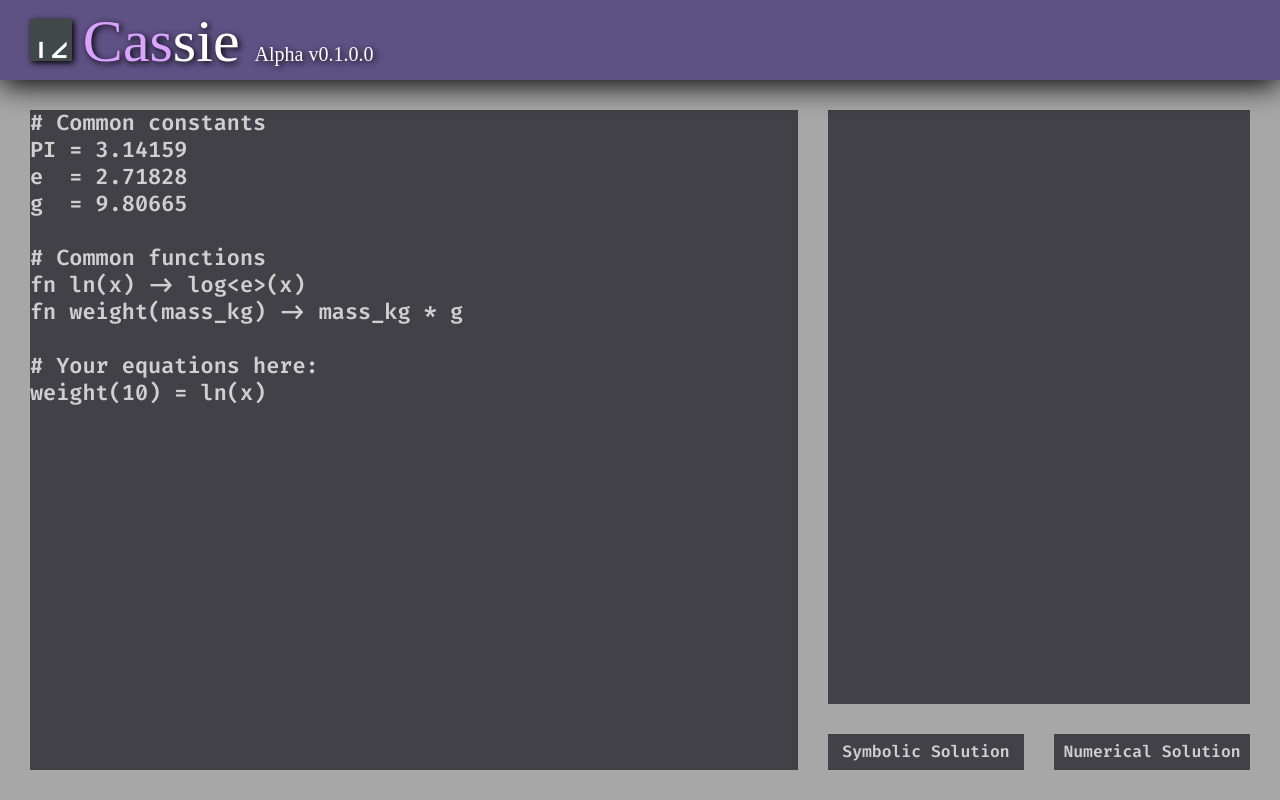
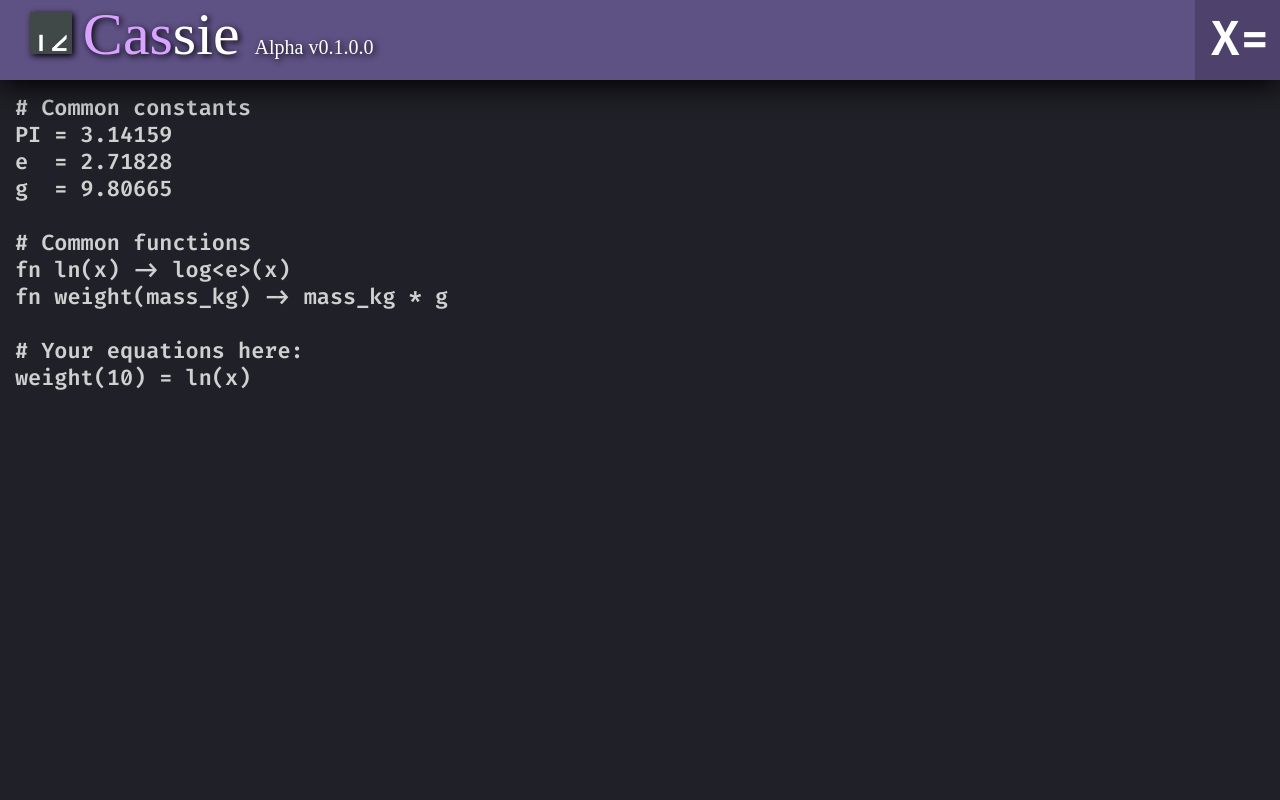
Before and after one commit to ForceOverArea/cassie, a plain HTML site: page root/index.html in a window 1280 px wide. Drawn offline with Linux system fonts and the light colour scheme.

Commit message:
initial commit for web gui refactor

```diff
--- a/root/index.html
+++ b/root/index.html
@@ -5,13 +5,13 @@
   <meta name="viewport" content="width=device-width, initial-scale=1.0">
   <title>CASsie v0.1.0.0</title>
   <link rel="shortcut icon" href="public/assets/images/cassie_logo_lighter.ico" type="image/x-icon">
-  <link rel="stylesheet" href="./public/style.css">
+  <link rel="stylesheet" href="./public/style/style.css">
   <script type="module" src="./public/index.js" defer></script>
 </head>
 <body>
   <div id="outermost" class="outermost top-left debug">
     <span id="titlebar" class="titlebar top-left debug">
-      <div class="title-inner">
+      <span class="title-inner">
         <span>
           <img src="public/assets/images/cassie_logo_lighter.png"
             alt="the cassie logo: a winking computer terminal"
@@ -21,10 +21,9 @@
           <span class="title-alt">Cas</span>sie
           <span class="version-tag">Alpha v0.1.0.0</span>
         </span>
-      </div>
       </span>
-    <div id="app-view" class="app-view top-left debug">
-      <div id="editor-border" class="editor-border border debug">
+      <span class="title-soln-menu-toggle"> X=</span>
+    </span>
     <div id="editor-pane" class="editor-pane debug" contenteditable="true" spellcheck="false">
       <div># Common constants</div>
       <div>PI = 3.14159</div>
@@ -38,20 +37,9 @@
       <div># Your equations here:</div>
       <div>weight(10) = ln(x)<br></div>
     </div>
-      </div>
-      <div id="soln-border" class="soln-border border debug">
-        <div id="soln-pane" class="soln-pane debug"></div>
-        <div id="toggle-border" class="toggle-border debug">
-          <div id="soln-toggle" class="soln-toggle debug">
-            <div id="symbolic-toggle" class="toggle-option-border l">
-              <div id="toggle-option" class="toggle-option quick-fill clickable">Symbolic Solution</div>
-            </div>
-            <div id="numeric-toggle" class="toggle-option-border r">
-              <div id="toggle-option" class="toggle-option quick-fill clickable">Numerical Solution</div>
-            </div>
-          </div>
-        </div>
-      </div>
+    <div id="soln-view" class="soln-view">
+      <div></div>
+      <div></div>
     </div>
   </div>
 </body>
--- a/root/public/domElements.js
+++ b/root/public/domElements.js
@@ -1,6 +1,6 @@
 // IDs to important parts of the GUI
 const EDITOR_ID = "editor-pane";
-const SOLN_PANE_ID = "soln-pane";
+const SOLN_PANE_ID = "soln-view";
 const SYMBOLIC_TOGGLE_ID = "symbolic-toggle";
 const NUMERIC_TOGGLE_ID = "numeric-toggle";
 // Export references to important GUI elements
--- a/root/public/style.css
+++ /dev/null
@@ -1,194 +0,0 @@
-:root {
-    color: white;
-    /* background-image: url('assets/images/abstract-white-wave-or-wavy-line-background-and-texture-vector-1307380358.jpg'); */
-    background-color: white;
-}
-
-@font-face {
-    font-family: 'FiraCode';
-    src: url('assets/fonts/FiraCode-SemiBold.ttf');
-}
-
-[contenteditable] {
-    outline: 0px solid transparent;
-}
-
-.outermost {
-    /* position */
-    position: absolute;
-    top: 0px;
-    left: 0px;
-    /* size */
-    height: 100vh;
-    width: 100%;
-    /* alignment */
-    display: flex;
-    flex-direction: column;
-    justify-content: center;
-    text-align: left;
-
-    background-color: #808080B0;
-}
-
-.titlebar {
-    /* size */
-    height: 80px;
-    width: 100%;
-    /* alignment */
-    /* padding-top: 15px; */
-    background-color: #5E5184;
-    filter: drop-shadow(0px 5px 15px black);
-}
-
-.title-inner {
-    padding-top: 7px;
-    padding-left: 30px;
-
-    filter: drop-shadow(2px 2px 3px black);
-}
-
-.title {
-    /* cool font */
-    font-family: 'Times New Roman';
-    font-size: 60px;
-    /* alignment */
-    padding-left: 7px;
-}
-
-.title-alt {
-    /* text color for CAS in CASsie */
-    color: #daa3ff;
-}
-
-.version-tag {
-    font-size: 20px;
-}
-
-.app-view {
-    flex: 1;
-    display: flex;
-    flex-direction: row;
-
-    font-family: 'FiraCode';
-    color: #D0D0D0;
-    /* background-color: black; */
-    padding-top: 30px;
-    padding-bottom: 30px;
-}
-
-.editor-border {
-    /* size */
-    width: 60%;
-    /* alignment */
-    padding-left: 30px;
-    padding-right: 30px;
-}
-
-.editor-pane {
-    font-size: 16pt;
-
-    color: #D0D0D0;
-    background-color: #202028C0;
-
-    height: 100%;
-}
-
-.soln-border {
-    flex: 1;
-    display: flex;
-    flex-flow: column;
-
-    padding-right: 30px;
-}
-
-.soln-pane {
-    flex: 1;
-    display: flex;
-    flex-direction: column;
-    align-items: center;
-
-    font-size: 16pt;
-    flex-basis: 80%;
-    flex-shrink: 0;
-
-    color: #D0D0D0;
-    background-color: #202028C0;
-}
-
-.toggle-border {
-    flex: 1;
-    display: flex;
-}
-
-.soln-toggle {
-    flex: 1;
-    display: flex;
-    flex-direction: row;
-
-    padding-top: 30px;
-}
-
-.soln-header {
-    display: flex;
-    align-items: left baseline;
-    width: 100%;
-}
-
-.toggle-option-border {
-    flex: 1;
-    display: flex;
-
-    width: 48%;
-}
-
-.toggle-option-border.l {
-    padding-right: 15px;
-}
-
-.toggle-option-border.r {
-    padding-left: 15px;
-}
-
-.toggle-option {
-    /* alignment */
-    display: flex;
-    align-items: center;
-    justify-content: center;
-    /* size */
-    width: 100%;
-    /* coloring */
-    background: linear-gradient(to right, #D0D0D0 50%, #202028C0 50%);
-    /* border: 1px solid #D0D0D0; */
-}
-
-.toggle-option:hover {
-    color: #202028;
-}
-
-.sym-soln-entry {
-    display: flex;
-    justify-content: center;
-    width: 100%;
-    background: linear-gradient(to right, #D0D0D0 50%, #00000000 50%);
-    transition: all 0.2s ease;
-}
-
-.sym-soln-entry:hover {
-    color: #202028;
-}
-
-.quick-fill {
-    background-size: 200% 100%;
-    background-position: right bottom;
-    transition: all 0.15s ease;
-}
-
-.quick-fill:hover {
-    background-position: left bottom;
-}
-
-.clickable {
-    cursor: pointer;
-}
-
-/* .debug { border: 1px solid red; } */
--- /dev/null
+++ b/root/public/style/firacode.css
@@ -0,0 +1,4 @@
+@font-face {
+    font-family: 'FiraCode';
+    src: url('../assets/fonts/FiraCode-SemiBold.ttf');
+}
--- /dev/null
+++ b/root/public/style/quick-fill.css
@@ -0,0 +1,9 @@
+.quick-fill {
+    background-size: 200% 100%;
+    background-position: right bottom;
+    transition: all 0.15s ease;
+}
+
+.quick-fill:hover {
+    background-position: left bottom;
+}
--- /dev/null
+++ b/root/public/style/style.css
@@ -0,0 +1,63 @@
+@import url('./title.css');
+@import url('./firacode.css');
+@import url('./quick-fill.css');
+
+:root {
+    color: white;
+    /* background-image: url('assets/images/abstract-white-wave-or-wavy-line-background-and-texture-vector-1307380358.jpg'); */
+    background-color: #202028;
+}
+
+[contenteditable] {
+    outline: 0px solid transparent;
+}
+
+.outermost {
+    /* position */
+    position: absolute;
+    top: 0px;
+    left: 0px;
+    /* size */
+    height: 100vh;
+    width: 100%;
+    /* alignment */
+    display: flex;
+    flex-direction: column;
+    justify-content: center;
+    text-align: left;
+
+}
+
+.version-tag {
+    font-size: 20px;
+}
+
+.editor-pane {
+    font-size: 16pt;
+    font-family: FiraCode;
+
+    color: #D0D0D0;
+
+    margin-top: 15px;
+    margin-left: 15px;
+
+    height: 100%;
+}
+
+.sym-soln-entry {
+    display: flex;
+    justify-content: center;
+    width: 100%;
+    background: linear-gradient(to right, #D0D0D0 50%, #00000000 50%);
+    transition: all 0.2s ease;
+}
+
+.sym-soln-entry:hover {
+    color: #202028;
+}
+
+.clickable {
+    cursor: pointer;
+}
+
+/* .debug { border: 1px solid red; } */
--- /dev/null
+++ b/root/public/style/title.css
@@ -0,0 +1,53 @@
+.titlebar {
+    /* size */
+    height: 80px;
+    width: 100%;
+    /* alignment */
+    /* padding-top: 15px; */
+    background-color: #5E5184;
+    filter: drop-shadow(0px 5px 15px black);
+}
+
+.title-inner {
+    padding-top: 30px;
+    padding-left: 30px;
+
+    filter: drop-shadow(2px 2px 3px black);
+}
+
+.title {
+    /* cool font */
+    font-family: 'Times New Roman';
+    font-size: 60px;
+    /* alignment */
+    padding-left: 7px;
+}
+
+.title-alt {
+    /* text color for CAS in CASsie */
+    color: #daa3ff;
+}
+
+.title-soln-menu-toggle {
+    display: flex;
+    float: right;
+
+    font-size: 48px;
+    font-family: FiraCode;
+
+    height: 80px;
+    width: 80px;
+
+    align-items: center;
+    justify-content: center;
+    padding-left: 5px;
+
+    background-color: #4E416C;
+    cursor: pointer;
+}
+
+.title-soln-menu-toggle:hover {
+    color: #daa3ff;
+    background-color: transparent;
+    filter: drop-shadow(0px 0px 15px white);
+}
```
Also changed, not shown: root/public/assets/images/abstract-white-wave-or-wavy-line-background-and-texture-vector-1307380358.jpg (deleted), root/public/assets/images/hud-grid-pattern-background-04_758394-54-3854030843-edited-dark.png (deleted), root/public/assets/images/hud-grid-pattern-background-04_758394-54-3854030843-edited-dark2.png (deleted), root/public/assets/images/hud-grid-pattern-background-04_758394-54-3854030843.jpg (deleted). Lines whose indentation alone changed are shown as unchanged.
